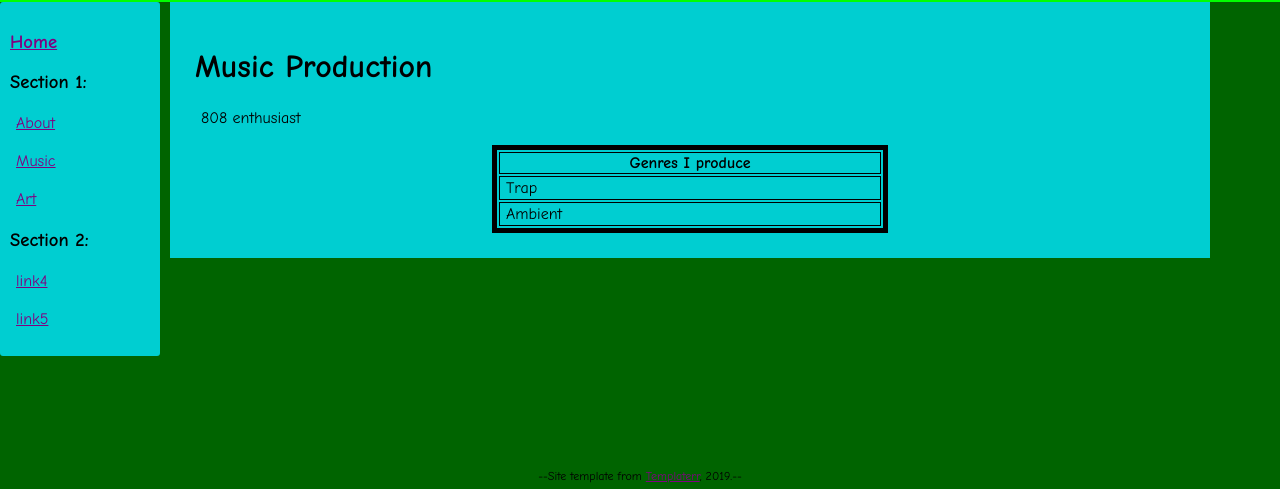
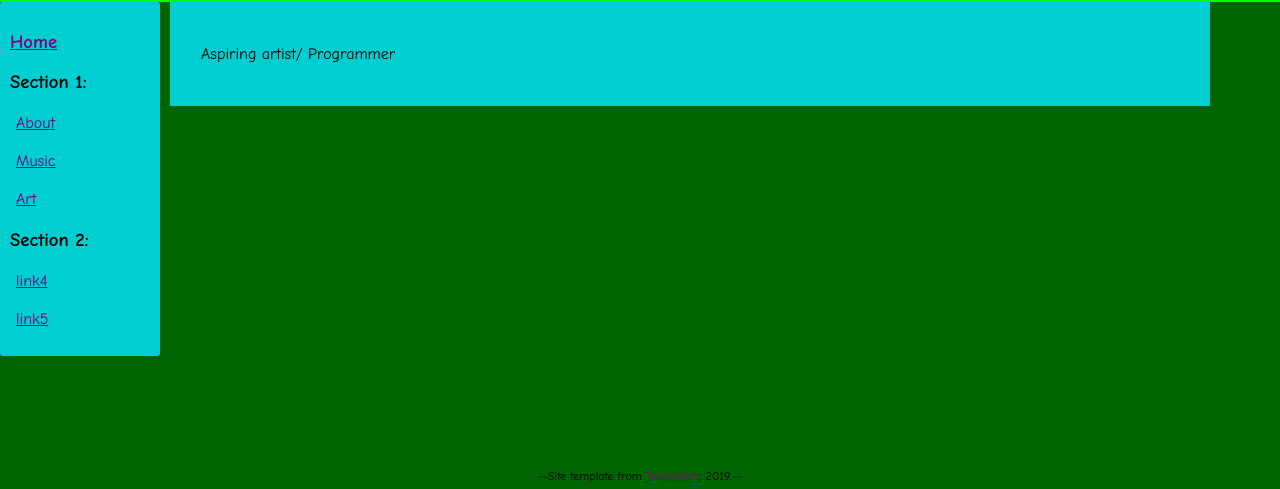
Before and after one commit to exucode/exucode.github.io, a plain HTML site: page index.html in a window 1280 px wide. Shown: the part 311-800 px from the top of the page. Drawn offline with Linux system fonts and the light colour scheme.

Commit message:
Update index.html

```diff
--- a/index.html
+++ b/index.html
@@ -3,7 +3,7 @@
 
   <head>
     <meta charset="UTF-8">
-    <title>exubeat music</title> <!--change site or page title-->
+    <title>exucode site</title> <!--change site or page title-->
           <!-- The style.css file allows you to change the look of your web pages.
          If you include the next line in all your web pages, they will all share the same look.
          This makes it easier to make new pages for your site. -->
@@ -12,7 +12,7 @@
   </head>
   <body>
 
-  	<header><img src="wallhaven-q65yrl.png"></header><!-- change header image-->
+  	<header><img src="https://w.wallhaven.cc/full/vg/wallhaven-vgmrq5.jpg"></header><!-- change header image-->
 
 	<div class="divider"></div>
 
@@ -21,15 +21,8 @@
 	</nav>
 
 	<main>
-		<h1>Music Production</h1>
 
-		<p>808 enthusiast</p>
-
-		<table>
-			<th>Genres I produce</th>
-			<tr><td>Trap</td></tr>
-			<tr><td>Ambient</td></tr>
-		</table>
+		<p>Aspiring artist/ Programmer</p>
 	</main>
 
    <footer>
```
